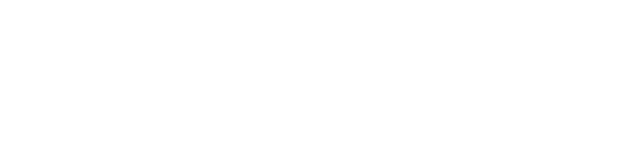
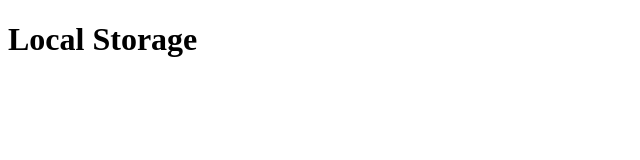
Before and after one commit to Otelbayev/JavaScript, a plain HTML site: page lesson50/index.html in a window 1280 px wide. Shown: the whole page, without its empty margins (0-640 px from the left). Drawn offline with Linux system fonts and the light colour scheme.

Commit message:
LocalStorage 1

```diff
--- a/lesson50/index.html
+++ b/lesson50/index.html
@@ -6,5 +6,8 @@
     <title>Document</title>
     <link rel="stylesheet" href="./index.js" />
   </head>
-  <body></body>
+  <body>
+    <h1>Local Storage</h1>
+    <script src="./index.js"></script>
+  </body>
 </html>
```
